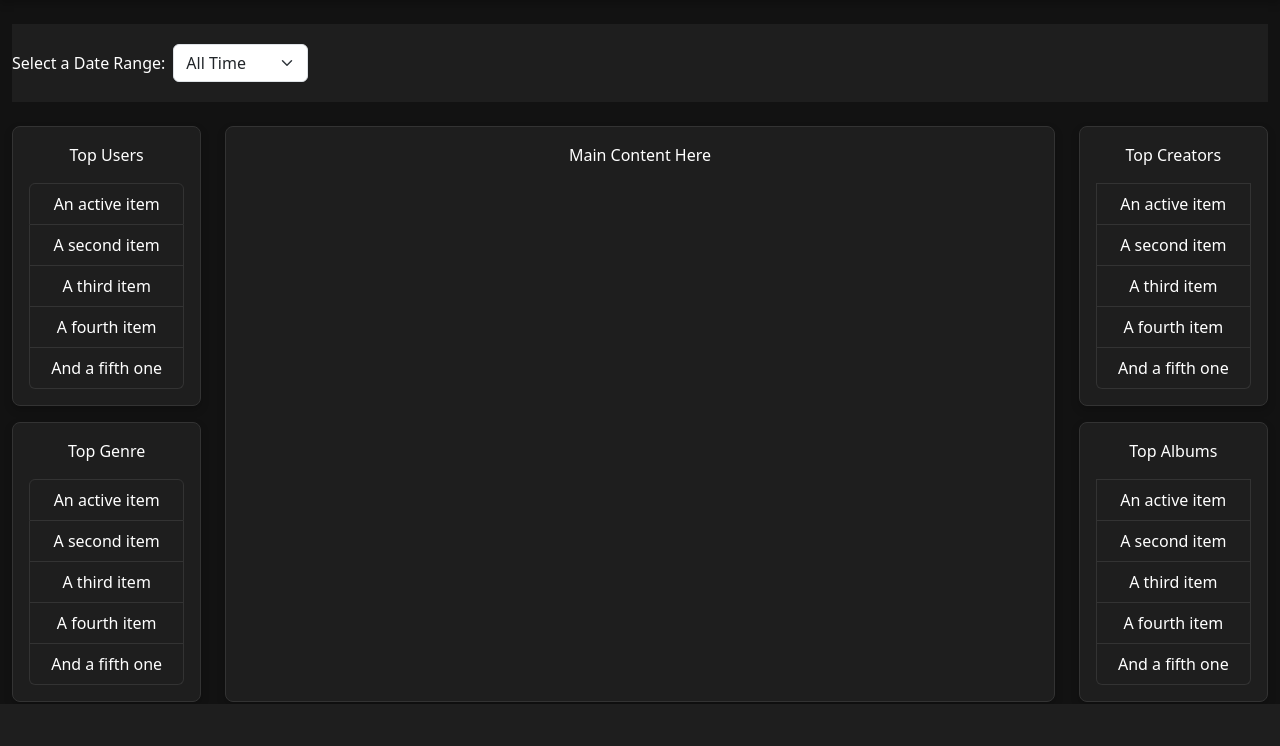
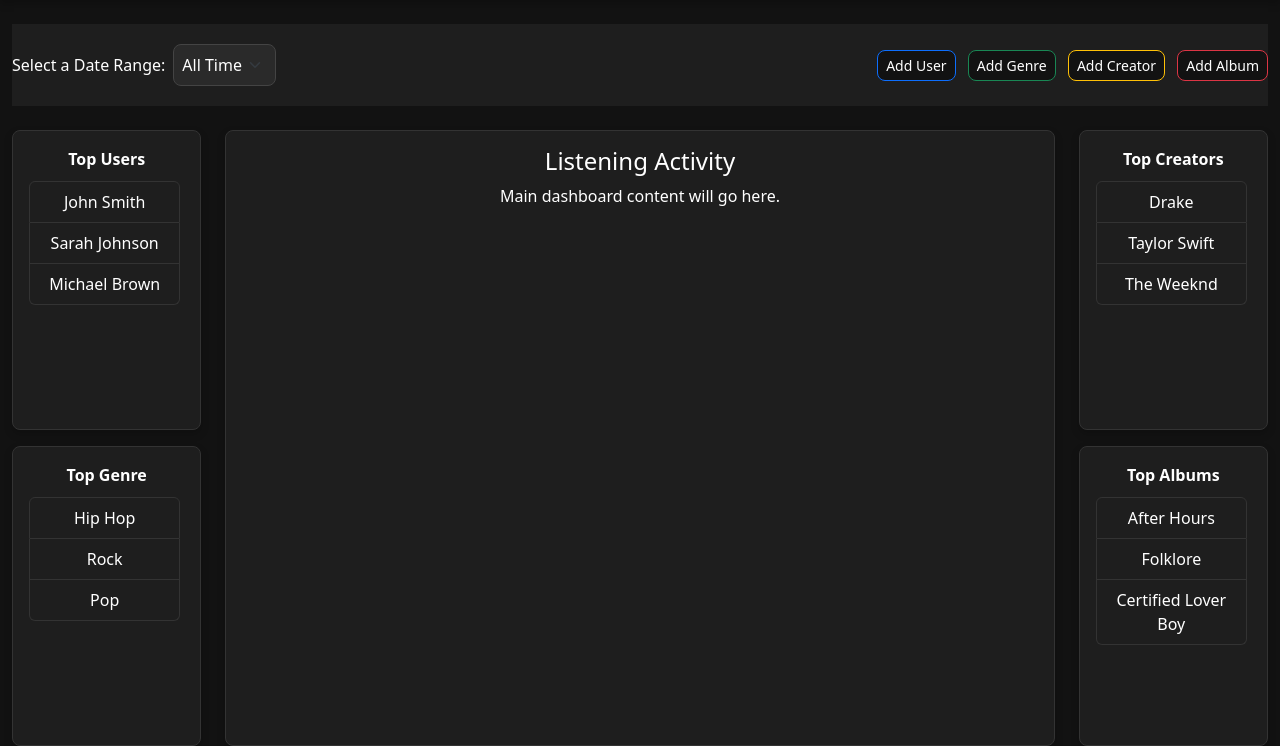
Before and after one commit to Zancmok/AdvancedSpotifyDataAnalyzer, a Python web app: template src/templates/index.html in a window 1280 px wide. Shown: the part 96-842 px from the top of the page. Before the commit the page ends 800 px from the top, so only its background shows below. Run offline with Jinja, Linux system fonts and the light colour scheme; the template is opened without the code that fills it, so the values that code supplies are empty.

Commit message:
do some stuff

```diff
--- a/src/static/css/index.css
+++ b/src/static/css/index.css
@@ -23,11 +23,45 @@ body, .container, .section-box, .navbar, .btn, .list-group-item {
 .section-box {
     border: 1px solid #333;
     padding: 1rem;
-    height: 100%;
     text-align: center;
     background-color: #1e1e1e;
     border-radius: 8px;
     box-shadow: 0 4px 8px rgba(0, 0, 0, 0.2);
+    height: 300px; /* Fixed height for section boxes */
+    position: relative;
+    overflow: hidden; /* Prevent section box from scrolling */
+    display: flex;
+    flex-direction: column;
+}
+
+/* Section box heading */
+.section-box p {
+    margin-bottom: 10px;
+    font-weight: bold;
+    flex-shrink: 0; /* Prevent the heading from shrinking */
+}
+
+/* Container for the lists with fixed height */
+.list-container {
+    flex-grow: 1; /* Take up remaining space */
+    overflow-y: auto; /* Only this container scrolls */
+    scrollbar-width: thin;
+    scrollbar-color: #1DB954 #1e1e1e;
+    padding-right: 4px; /* Make room for scrollbar */
+}
+
+/* Custom scrollbar styling */
+.list-container::-webkit-scrollbar {
+    width: 6px;
+}
+
+.list-container::-webkit-scrollbar-track {
+    background: #1e1e1e;
+}
+
+.list-container::-webkit-scrollbar-thumb {
+    background-color: #1DB954;
+    border-radius: 10px;
 }
 
 /* Styling for List Group */
@@ -35,6 +69,11 @@ body, .container, .section-box, .navbar, .btn, .list-group-item {
     background-color: #1e1e1e;
     border: 1px solid #333;
     color: white;
+    transition: background-color 0.3s ease;
+}
+
+.list-group-item:hover {
+    background-color: #2a2a2a;
 }
 
 /* Button Styling */
@@ -49,7 +88,7 @@ body, .container, .section-box, .navbar, .btn, .list-group-item {
 }
 
 /* Date Picker Styling */
-input[type="date"] {
+input[type="date"], select.form-select {
     background-color: #2a2a2a;
     color: white;
     border: 1px solid #444;
@@ -57,7 +96,7 @@ input[type="date"] {
     padding: 8px;
 }
 
-input[type="date"]:focus {
+input[type="date"]:focus, select.form-select:focus {
     background-color: #333;
     box-shadow: 0 0 0 0.2rem rgba(29, 185, 84, 0.25); /* Spotify green glow */
     border-color: #1DB954;
@@ -95,3 +134,45 @@ form .mb-3:nth-child(3) {
 form .d-grid {
     animation-delay: 0.4s;
 }
+
+/* Specific animation for newly added items */
+.list-group-item.fade-in {
+    animation: itemFadeIn 0.5s ease forwards;
+}
+
+@keyframes itemFadeIn {
+    from {
+        opacity: 0;
+        background-color: #1DB954;
+        transform: translateX(-5px);
+    }
+    to {
+        opacity: 1;
+        background-color: #1e1e1e;
+        transform: translateX(0);
+    }
+}
+
+/* Additional styles for section boxes with fixed height */
+.section-box {
+	height: 300px;
+	position: relative;
+	overflow: hidden; /* Hide overflow to prevent section box from scrolling */
+	display: flex;
+	flex-direction: column;
+}
+
+/* Style for the list container - only this will scroll */
+.list-container {
+	flex-grow: 1;
+	overflow-y: auto; /* Only the list container will have scrolling */
+	padding-right: 4px; /* Make room for scrollbar */
+}
+
+/* Section box header */
+.section-box p {
+	margin-bottom: 10px;
+	font-weight: bold;
+	position: sticky;
+	top: 0;
+}
--- /dev/null
+++ b/src/static/js/main_page.js
@@ -0,0 +1,72 @@
+// Function to add an item to a list
+function addItemToList(listId, itemText) {
+    const list = document.getElementById(listId);
+    const newItem = document.createElement("li");
+    newItem.classList.add("list-group-item", "fade-in");
+    newItem.textContent = itemText;
+    list.appendChild(newItem);
+
+    // Scroll to bottom of container to show new item
+    const container = list.parentElement;
+    container.scrollTop = container.scrollHeight;
+}
+
+// Sample data for demonstrations
+const users = ["Emily Davis", "Robert Wilson", "Jessica Lee", "David Miller", "Amanda White"];
+const genres = ["Electronic", "R&B", "Jazz", "Country", "Classical"];
+const creators = ["Billie Eilish", "Kendrick Lamar", "Ariana Grande", "Ed Sheeran", "Doja Cat"];
+const albums = ["Planet Her", "DAMN.", "Happier Than Ever", "Divide", "Positions"];
+
+// Counter to track which item to add next
+const counters = {
+    users: 0,
+    genres: 0,
+    creators: 0,
+    albums: 0
+};
+
+// Functions to add items to each list
+function addTopUser() {
+    if (counters.users < users.length) {
+        addItemToList("usersList", users[counters.users]);
+        counters.users++;
+    } else {
+        // Start over when we run out of sample data
+        counters.users = 0;
+        addItemToList("usersList", users[counters.users]);
+        counters.users++;
+    }
+}
+
+function addTopGenre() {
+    if (counters.genres < genres.length) {
+        addItemToList("genresList", genres[counters.genres]);
+        counters.genres++;
+    } else {
+        counters.genres = 0;
+        addItemToList("genresList", genres[counters.genres]);
+        counters.genres++;
+    }
+}
+
+function addTopCreator() {
+    if (counters.creators < creators.length) {
+        addItemToList("creatorsList", creators[counters.creators]);
+        counters.creators++;
+    } else {
+        counters.creators = 0;
+        addItemToList("creatorsList", creators[counters.creators]);
+        counters.creators++;
+    }
+}
+
+function addTopAlbum() {
+    if (counters.albums < albums.length) {
+        addItemToList("albumsList", albums[counters.albums]);
+        counters.albums++;
+    } else {
+        counters.albums = 0;
+        addItemToList("albumsList", albums[counters.albums]);
+        counters.albums++;
+    }
+}
--- a/src/templates/index.html
+++ b/src/templates/index.html
@@ -53,67 +53,86 @@
                     <option value="last-year">Last Year</option>
                     <option value="last-month">Last Month</option>
                 </select>
+
+                <!-- Add test buttons to demonstrate functionality -->
+                <div class="ms-auto">
+                    <button onclick="addTopUser()" class="btn btn-sm btn-primary me-2">Add User</button>
+                    <button onclick="addTopGenre()" class="btn btn-sm btn-success me-2">Add Genre</button>
+                    <button onclick="addTopCreator()" class="btn btn-sm btn-warning me-2">Add Creator</button>
+                    <button onclick="addTopAlbum()" class="btn btn-sm btn-danger">Add Album</button>
+                </div>
             </div>
 
             <!-- Main Grid -->
             <div class="row mt-4">
                 <!-- Left Column -->
                 <div class="col-md-2 d-flex flex-column gap-3">
-                    <div class="section-box"><p>Top Users</p>
-                        <ul class="list-group fade-in">
-                            <li class="list-group-item">An active item</li>
-                            <li class="list-group-item">A second item</li>
-                            <li class="list-group-item">A third item</li>
-                            <li class="list-group-item">A fourth item</li>
-                            <li class="list-group-item">And a fifth one</li>
+                    <div id="topUsers" class="section-box">
+                        <p>Top Users</p>
+                        <div class="list-container">
+                            <ul id="usersList" class="list-group fade-in">
+                                <li class="list-group-item">John Smith</li>
+                                <li class="list-group-item">Sarah Johnson</li>
+                                <li class="list-group-item">Michael Brown</li>
                             </ul>
                         </div>
-                    <div class="section-box mt"><p>Top Genre</p>
-                        <ul class="list-group fade-in">
-                            <li class="list-group-item">An active item</li>
-                            <li class="list-group-item">A second item</li>
-                            <li class="list-group-item">A third item</li>
-                            <li class="list-group-item">A fourth item</li>
-                            <li class="list-group-item">And a fifth one</li>
+                    </div>
+                    <div id="topGenres" class="section-box mt">
+                        <p>Top Genre</p>
+                        <div class="list-container">
+                            <ul id="genresList" class="list-group fade-in">
+                                <li class="list-group-item">Hip Hop</li>
+                                <li class="list-group-item">Rock</li>
+                                <li class="list-group-item">Pop</li>
                             </ul>
+                        </div>
                     </div>
                 </div>
 
                 <!-- Center Column -->
                 <div class="col-md-8">
-                    <div class="section-box h-100">Main Content Here</div>
+                    <div class="section-box h-100">
+                        <h4>Listening Activity</h4>
+                        <div id="mainContent">
+                            Main dashboard content will go here.
+                        </div>
+                    </div>
                 </div>
 
                 <!-- Right Column -->
                 <div class="col-md-2 d-flex flex-column gap-3">
-                    <div class="section-box">
-                        <ul class="list-group fade-in"><p>Top Creators</p>
-                            <li class="list-group-item">An active item</li>
-                            <li class="list-group-item">A second item</li>
-                            <li class="list-group-item">A third item</li>
-                            <li class="list-group-item">A fourth item</li>
-                            <li class="list-group-item">And a fifth one</li>
+                    <div id="topCreators" class="section-box">
+                        <p>Top Creators</p>
+                        <div class="list-container">
+                            <ul id="creatorsList" class="list-group fade-in">
+                                <li class="list-group-item">Drake</li>
+                                <li class="list-group-item">Taylor Swift</li>
+                                <li class="list-group-item">The Weeknd</li>
                             </ul>
                         </div>
-                    <div class="section-box">
-                        <ul class="list-group fade-in"><p>Top Albums</p>
-                            <li class="list-group-item">An active item</li>
-                            <li class="list-group-item">A second item</li>
-                            <li class="list-group-item">A third item</li>
-                            <li class="list-group-item">A fourth item</li>
-                            <li class="list-group-item">And a fifth one</li>
+                    </div>
+                    <div id="topAlbums" class="section-box">
+                        <p>Top Albums</p>
+                        <div class="list-container">
+                            <ul id="albumsList" class="list-group fade-in">
+                                <li class="list-group-item">After Hours</li>
+                                <li class="list-group-item">Folklore</li>
+                                <li class="list-group-item">Certified Lover Boy</li>
                             </ul>
+                        </div>
                     </div>
                 </div>
             </div>
         </main>
 
         <script>
+            // URL constants
             const logoutUrl = "{{ url_for('logout') }}";
             const loginUrl = "{{ url_for('login') }}";
         </script>
         <!-- Bootstrap Script -->
         <script src="../static/js/logout.js"></script>
+        <script src="../static/js/main_page.js"></script>
         <script src="https://cdn.jsdelivr.net/npm/bootstrap@5.3.3/dist/js/bootstrap.bundle.min.js" integrity="sha384-YvpcrYf0tY3lHB60NNkmXc5s9fDVZLESaAA55NDzOxhy9GkcIdslK1eN7N6jIeHz" crossorigin="anonymous"></script>
     </body>
 </html>
```
Lines whose indentation alone changed are shown as unchanged.
